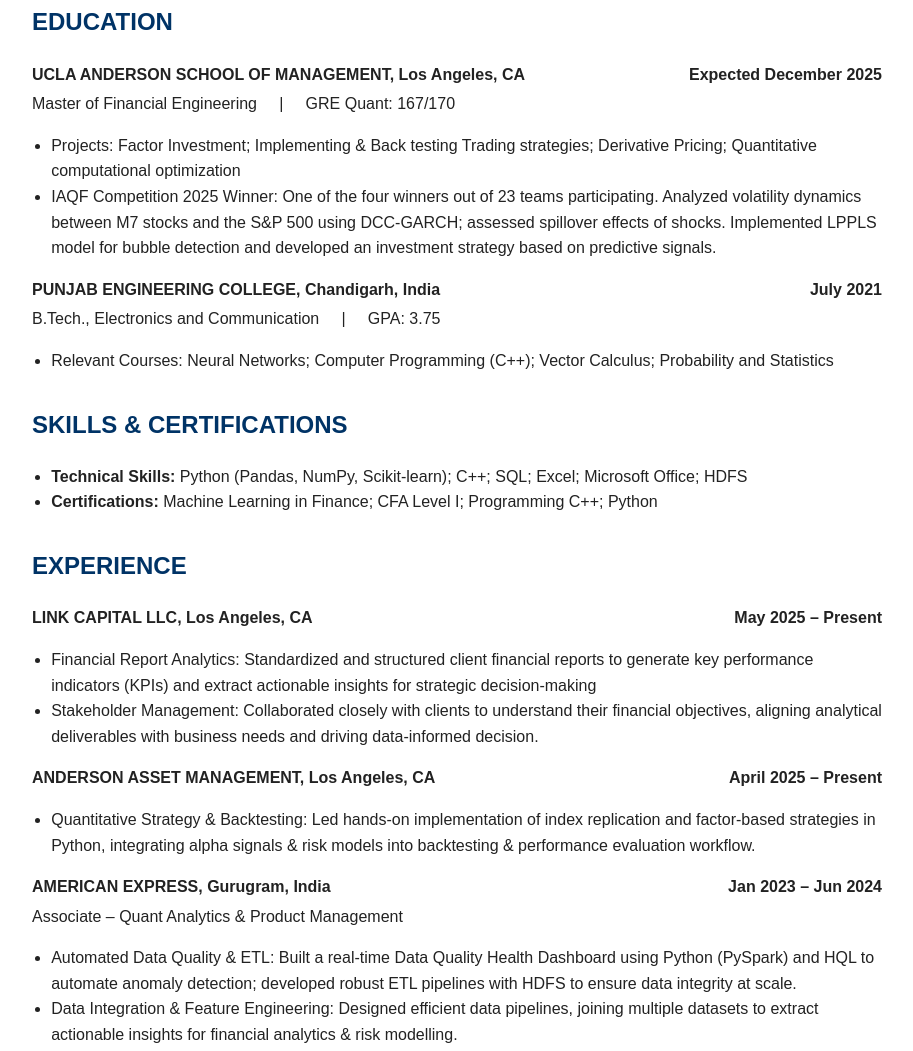
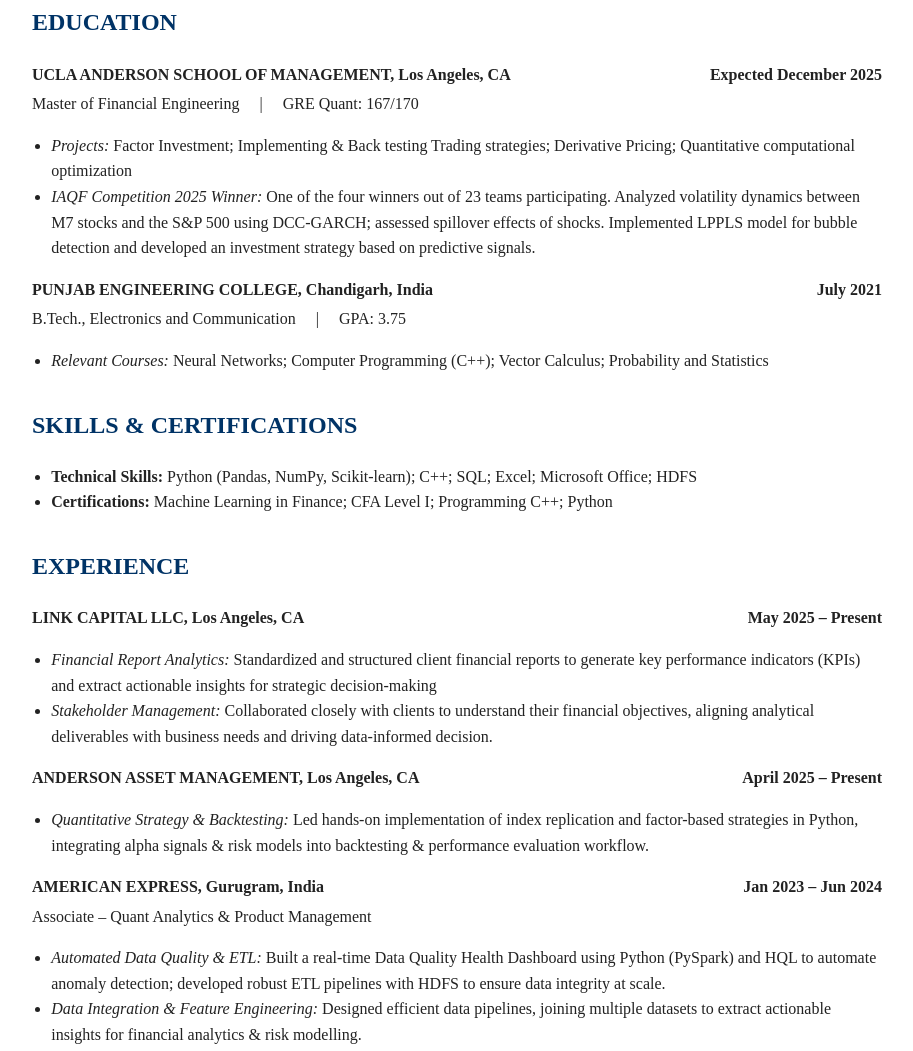
Before and after one commit to Weculp/MYSITE, a plain HTML site: page index.html in a window 1280 px wide. Shown: the part 365-1416 px from the top of the page, without its empty margins (183-1096 px from the left). Drawn offline with Linux system fonts and the light colour scheme; a web font is replaced by a local one.

Commit message:
Update index.html

```diff
--- a/index.html
+++ b/index.html
@@ -5,8 +5,15 @@
   <meta name="viewport" content="width=device-width, initial-scale=1.0" />
   <meta http-equiv="Content-Security-Policy" content="upgrade-insecure-requests">
   <title>Vikalp Thukral | Resume</title>
+  <link href="https://fonts.googleapis.com/css2?family=CMU+Serif&display=swap" rel="stylesheet">
   <style>
-    body { font-family: Arial, sans-serif; margin: 2rem auto; max-width: 850px; line-height: 1.6; color: #222; }
+    body {
+      font-family: 'CMU Serif', serif;
+      margin: 2rem auto;
+      max-width: 850px;
+      line-height: 1.6;
+      color: #222;
+    }
     h1, h2 { color: #003366; }
     a { color: #0066cc; text-decoration: none; }
     ul { padding-left: 1.2rem; }
@@ -24,7 +31,14 @@
       justify-content: space-between;
       font-weight: bold;
     }
-    .info-sub { margin-top: 0.25rem; margin-bottom: 0.75rem; }
+    .info-sub {
+      margin-top: 0.25rem;
+      margin-bottom: 0.75rem;
+    }
+    em {
+      font-style: italic;
+      font-weight: normal;
+    }
   </style>
   <script>
     if (location.hostname === "vikalpthukral.com") {
@@ -53,9 +67,10 @@
       Master of Financial Engineering &nbsp;&nbsp;&nbsp; | &nbsp;&nbsp;&nbsp; GRE Quant: 167/170
     </div>
     <ul>
-      <li>Projects: Factor Investment; Implementing & Back testing Trading strategies; Derivative Pricing; Quantitative computational optimization</li>
-      <li>IAQF Competition 2025 Winner: One of the four winners out of 23 teams participating. Analyzed volatility dynamics between M7 stocks and the S&P 500 using DCC-GARCH; assessed spillover effects of shocks. Implemented LPPLS model for bubble detection and developed an investment strategy based on predictive signals.</li>
+      <li><em>Projects:</em> Factor Investment; Implementing & Back testing Trading strategies; Derivative Pricing; Quantitative computational optimization</li>
+      <li><em>IAQF Competition 2025 Winner:</em> One of the four winners out of 23 teams participating. Analyzed volatility dynamics between M7 stocks and the S&P 500 using DCC-GARCH; assessed spillover effects of shocks. Implemented LPPLS model for bubble detection and developed an investment strategy based on predictive signals.</li>
     </ul>
+
     <div class="info-line">
       <span>PUNJAB ENGINEERING COLLEGE, Chandigarh, India</span>
       <span>July 2021</span>
@@ -64,7 +79,7 @@
       B.Tech., Electronics and Communication &nbsp;&nbsp;&nbsp; | &nbsp;&nbsp;&nbsp; GPA: 3.75
     </div>
     <ul>
-      <li>Relevant Courses: Neural Networks; Computer Programming (C++); Vector Calculus; Probability and Statistics</li>
+      <li><em>Relevant Courses:</em> Neural Networks; Computer Programming (C++); Vector Calculus; Probability and Statistics</li>
     </ul>
   </div>
 
@@ -83,8 +98,8 @@
       <span>May 2025 – Present</span>
     </div>
     <ul>
-      <li>Financial Report Analytics: Standardized and structured client financial reports to generate key performance indicators (KPIs) and extract actionable insights for strategic decision-making</li>
-      <li>Stakeholder Management: Collaborated closely with clients to understand their financial objectives, aligning analytical deliverables with business needs and driving data-informed decision.</li>
+      <li><em>Financial Report Analytics:</em> Standardized and structured client financial reports to generate key performance indicators (KPIs) and extract actionable insights for strategic decision-making</li>
+      <li><em>Stakeholder Management:</em> Collaborated closely with clients to understand their financial objectives, aligning analytical deliverables with business needs and driving data-informed decision.</li>
     </ul>
 
     <div class="info-line">
@@ -92,7 +107,7 @@
       <span>April 2025 – Present</span>
     </div>
     <ul>
-      <li>Quantitative Strategy & Backtesting: Led hands-on implementation of index replication and factor-based strategies in Python, integrating alpha signals & risk models into backtesting & performance evaluation workflow.</li>
+      <li><em>Quantitative Strategy & Backtesting:</em> Led hands-on implementation of index replication and factor-based strategies in Python, integrating alpha signals & risk models into backtesting & performance evaluation workflow.</li>
     </ul>
 
     <div class="info-line">
@@ -101,8 +116,8 @@
     </div>
     <div class="info-sub">Associate – Quant Analytics & Product Management</div>
     <ul>
-      <li>Automated Data Quality & ETL: Built a real-time Data Quality Health Dashboard using Python (PySpark) and HQL to automate anomaly detection; developed robust ETL pipelines with HDFS to ensure data integrity at scale.</li>
-      <li>Data Integration & Feature Engineering: Designed efficient data pipelines, joining multiple datasets to extract actionable insights for financial analytics & risk modelling.</li>
+      <li><em>Automated Data Quality & ETL:</em> Built a real-time Data Quality Health Dashboard using Python (PySpark) and HQL to automate anomaly detection; developed robust ETL pipelines with HDFS to ensure data integrity at scale.</li>
+      <li><em>Data Integration & Feature Engineering:</em> Designed efficient data pipelines, joining multiple datasets to extract actionable insights for financial analytics & risk modelling.</li>
     </ul>
 
     <div class="info-line">
@@ -120,14 +135,14 @@
     </div>
     <div class="info-sub">Intern – Programmer Analyst</div>
     <ul>
-      <li>Chatbot for service automation: Developed a self-servicing capability leveraging machine learning to fast-track ticketing requests for the team, leading to a decrease in manual validation by 80%.</li>
+      <li><em>Chatbot for service automation:</em> Developed a self-servicing capability leveraging machine learning to fast-track ticketing requests for the team, leading to a decrease in manual validation by 80%.</li>
     </ul>
   </div>
 
   <div class="section">
     <h2>PROJECTS</h2>
     <ul>
-      <li><strong>COVID detection using Lung X-rays</strong> (University Capstone Project) – September 2020 – February 2021<br />
+      <li><em>COVID detection using Lung X-rays</em> (University Capstone Project) – September 2020 – February 2021<br />
         Grade Awarded – A+. Implemented a standalone web-based application for COVID-19 detection using lung X-ray scans. Utilized Image Processing and Machine Learning. It predicted COVID positivity with an accuracy of 99.6%.</li>
     </ul>
   </div>
```
